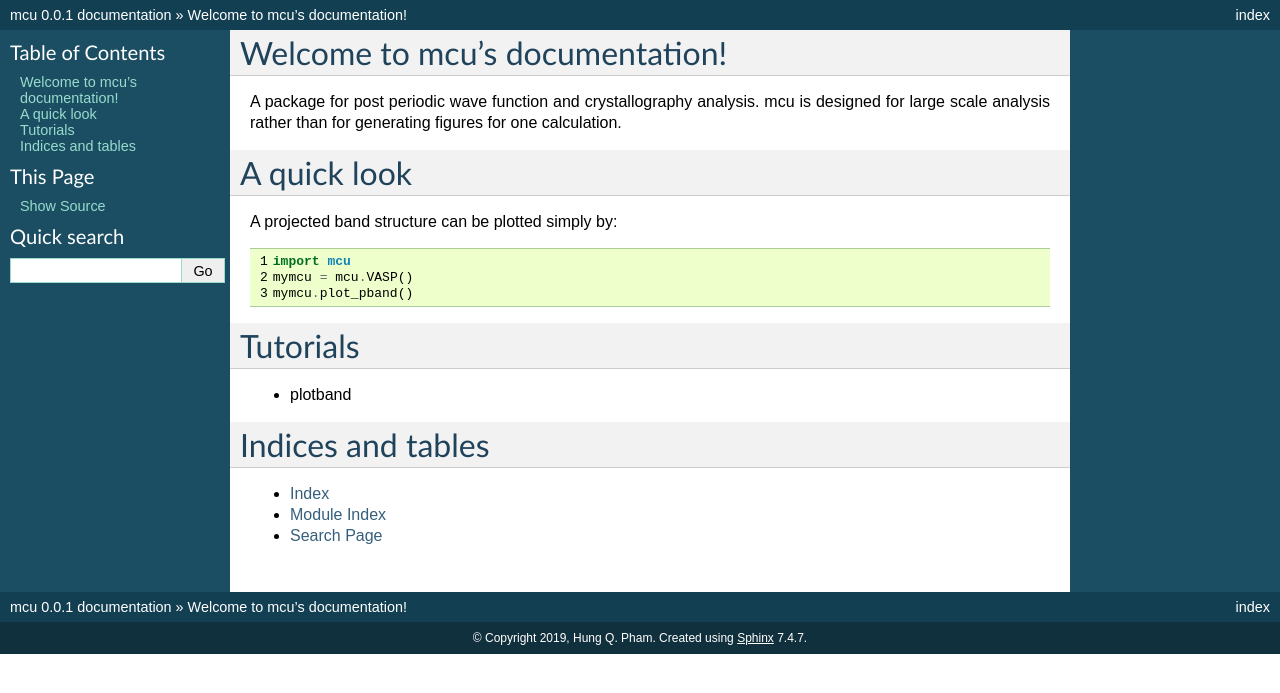
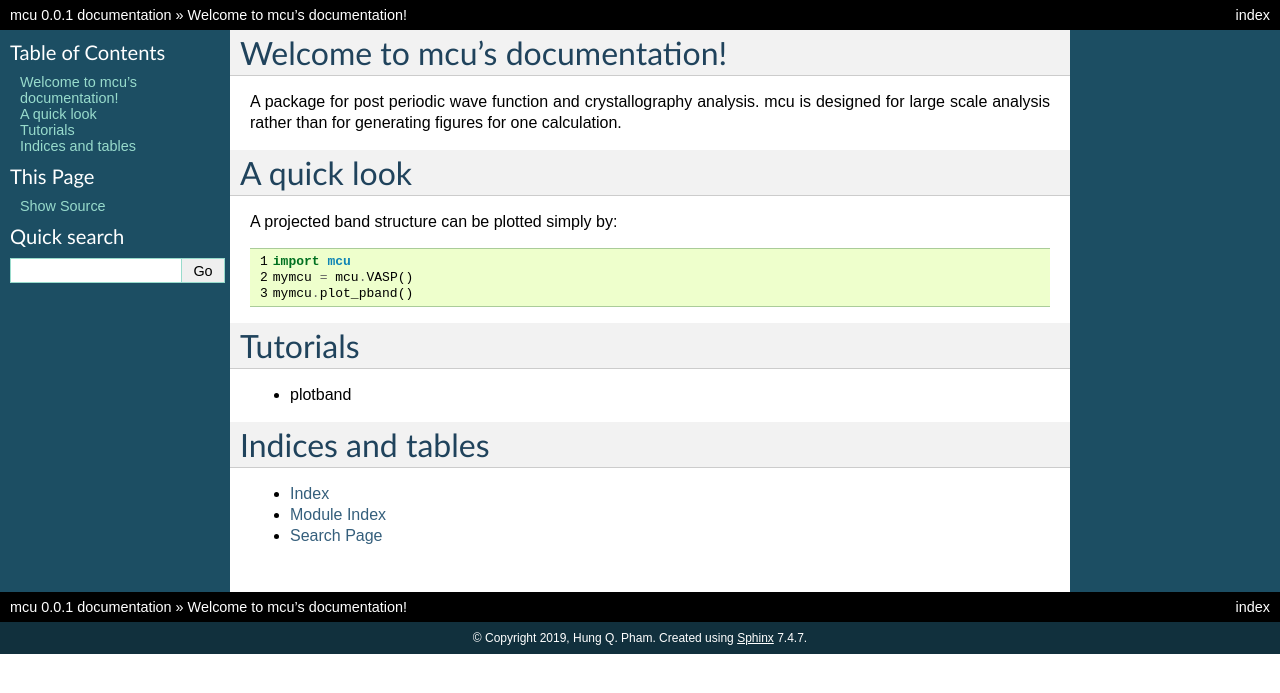
Before and after one commit to hungpham2017/mcu, a Sphinx documentation site: the page built from docs/source/index.rst, in a window 1280 px wide. Shown: the top 693 px of the page. Built offline with Sphinx 7.4.7, drawn with Linux system fonts in a browser that asks for light colours.

Commit message:
Second docs commit

```diff
--- a/docs/source/conf.py
+++ b/docs/source/conf.py
@@ -77,10 +77,10 @@ pygments_style = None
 # a list of builtin themes.
 #
 html_theme = "classic"
-# html_theme_options = {
-#    "rightsidebar": "true",
-#    "relbarbgcolor": "black"
-#}
+html_theme_options = {
+    "rightsidebar": "false",
+    "relbarbgcolor": "black"
+}
 
 # Theme options are theme-specific and customize the look and feel of a theme
 # further.  For a list of options available for each theme, see the
```
Also changed, not shown: 2 other files.
